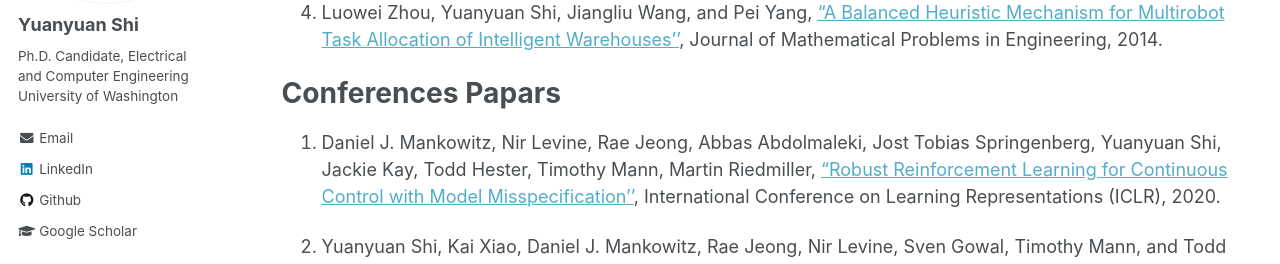
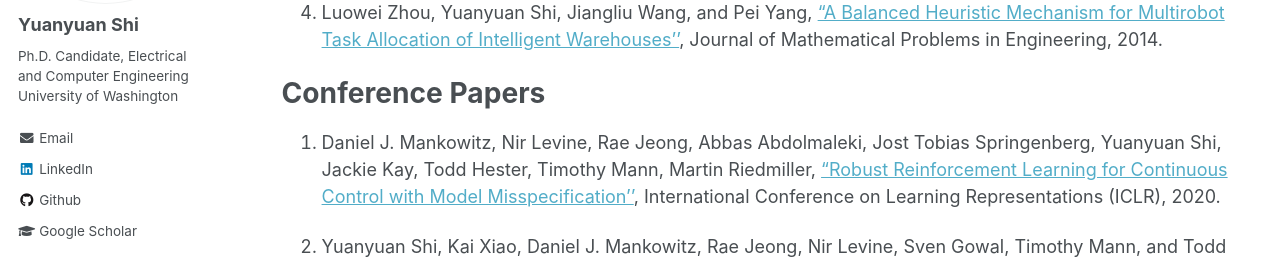
Before and after one commit to Yuanyuan-Shi/website, a Jekyll site: the page built from _pages/publications.md, in a window 1280 px wide and 900 px high, scrolled down 572 px. Shown: the part 184-448 px from the top of the window. Built offline with Jekyll 4.4.1, drawn with Linux system fonts in a browser that asks for light colours.

Commit message:
change publications

```diff
--- a/_pages/publications.md
+++ b/_pages/publications.md
@@ -27,7 +27,7 @@ Journals
 
 4. Luowei Zhou, Yuanyuan Shi, Jiangliu Wang, and Pei Yang, ["A Balanced Heuristic Mechanism for Multirobot Task Allocation of Intelligent Warehouses''](https://www.hindawi.com/journals/mpe/2014/380480/), Journal of Mathematical Problems in Engineering, 2014.
 
-Conferences Papars
+Conference Papers
 ======
 
 1. Daniel J. Mankowitz, Nir Levine, Rae Jeong, Abbas Abdolmaleki, Jost Tobias Springenberg, Yuanyuan Shi, Jackie Kay, Todd Hester, Timothy Mann, Martin Riedmiller, ["Robust Reinforcement Learning for Continuous Control with Model Misspecification''](https://openreview.net/forum?id=HJgC60EtwB), International Conference on Learning Representations (ICLR), 2020.
```
